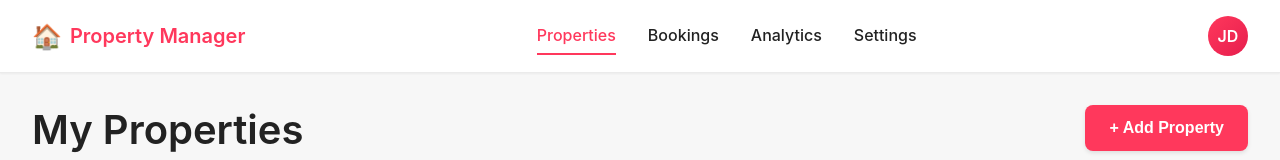
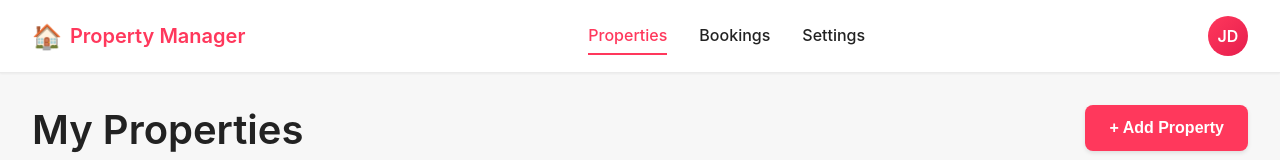
Before and after one commit to nrentz-ts/spottercode, a React (Vite) app: page / in a window 1280 px wide. Shown: the top 160 px of the page. Built offline with nearby package versions, Linux system fonts and the light colour scheme.

Commit message:
Update tooltip and removed the analytics button.

```diff
--- a/index.html
+++ b/index.html
@@ -3,7 +3,7 @@
   <head>
     <meta charset="UTF-8" />
     <meta name="viewport" content="width=device-width, initial-scale=1.0" />
-    <title>Airbnb Property Manager</title>
+    <title>Property Manager</title>
   </head>
   <body>
     <div id="root"></div>
--- a/src/components/Header.jsx
+++ b/src/components/Header.jsx
@@ -12,7 +12,6 @@ function Header() {
         <nav className="nav">
           <a href="#" className="nav-link active">Properties</a>
           <a href="#" className="nav-link">Bookings</a>
-          <a href="#" className="nav-link">Analytics</a>
           <a href="#" className="nav-link">Settings</a>
         </nav>
         <div className="user-menu">
```
